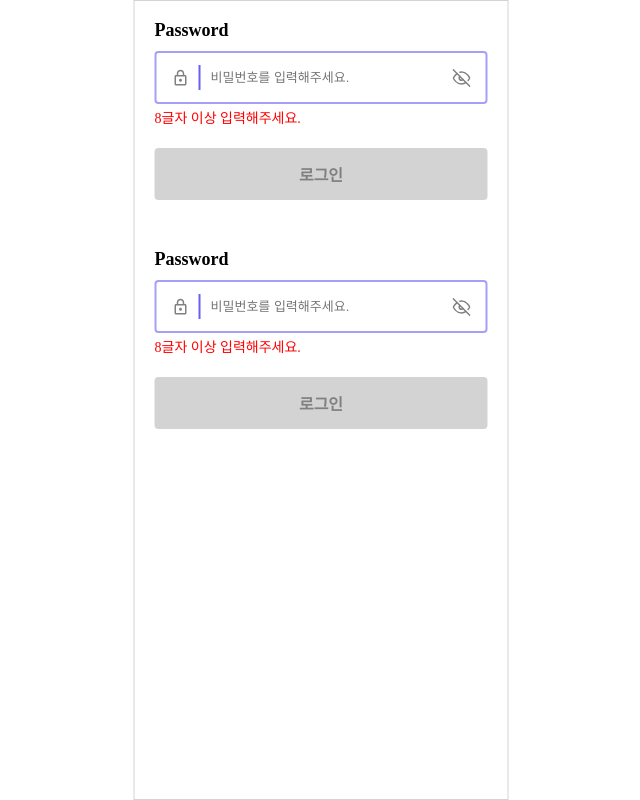
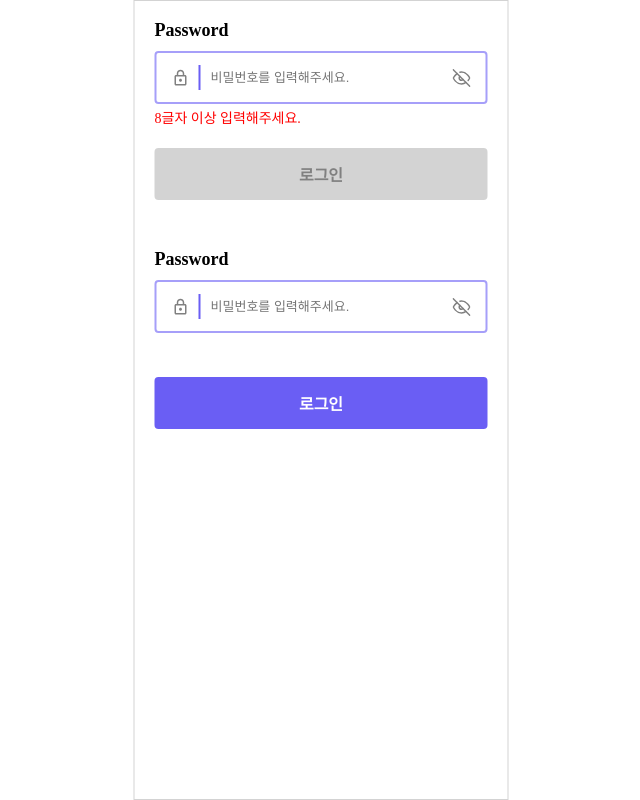
Before and after one commit to LikeLion-Kwangwoon-Univ/until_flower, a React (Vite) app in the folder donggyun/: page / in a window 1280 px wide. Shown: the whole page, without its empty margins (319-959 px from the left). Built offline with nearby package versions, Linux system fonts and the light colour scheme.

Commit message:
FEAT : 폼 제출 시, 상태에 따라 UI 변경

```diff
--- a/donggyun/src/components/InputStyled.jsx/index.jsx
+++ b/donggyun/src/components/InputStyled.jsx/index.jsx
@@ -2,24 +2,27 @@ import { MdOutlineLock } from 'react-icons/md';
 import { FiEyeOff } from 'react-icons/fi';
 import './style.css';
 import * as S from './styled';
-import { useEffect, useState } from 'react';
+import { useState } from 'react';
 
 const InputStyled = () => {
   const [password, setPassword] = useState('');
-  const [isDisabled, setIsDisabled] = useState(true);
   const [borderColor, setBorderColor] = useState('#a69ff9');
+  const [isError, setIsError] = useState(false);
 
   const handleChange = (e) => setPassword(e.target.value);
 
   const handleSubmit = (e) => {
     e.preventDefault();
-    console.log(password);
+
+    if (password.length >= 8) {
+      setBorderColor('#a69ff9');
+      setIsError(false);
+    } else {
+      setIsError(true);
+      setBorderColor('red');
+      console.log(password);
+    }
   };
-
-  useEffect(() => {
-    if (password.length >= 8) setIsDisabled(false);
-    else setIsDisabled(true);
-  }, [password]);
 
   return (
     <S.Container onSubmit={handleSubmit}>
@@ -38,10 +41,10 @@ const InputStyled = () => {
           <FiEyeOff size={18} color="grey" />
         </S.PasswordBox>
 
-        <S.Helper>{isDisabled && '8글자 이상 입력해주세요.'}</S.Helper>
+        <S.Helper>{isError && '8글자 이상 입력해주세요.'}</S.Helper>
       </S.PasswordSection>
 
-      <S.LoginBtn disabled={isDisabled}>로그인</S.LoginBtn>
+      <S.LoginBtn>로그인</S.LoginBtn>
     </S.Container>
   );
 };
```
